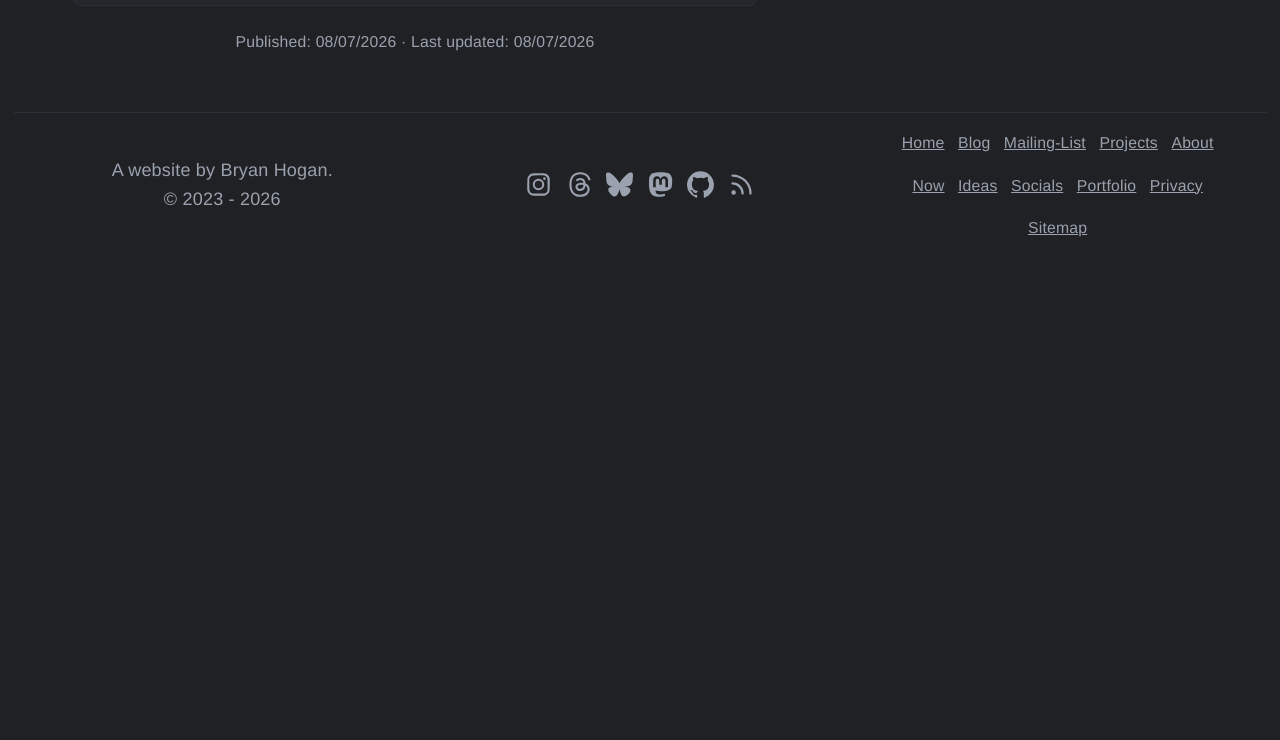
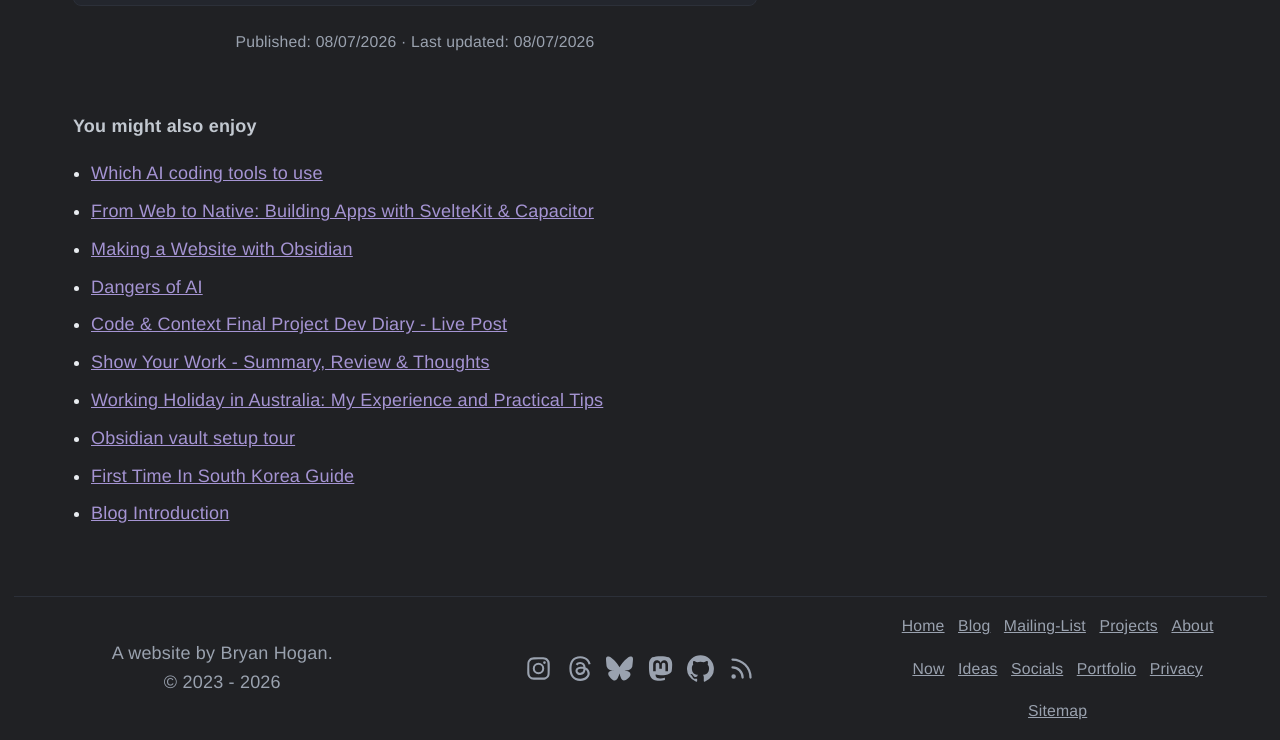
Before and after one commit to BryanHogan/bryanhogan, an Astro site: page /blog/ai-code-well in a window 1280 px wide. Shown: the part 4902-5642 px from the top of the page. Before the commit the page ends 5158 px from the top, so only its background shows below. Built offline with nearby package versions, Linux system fonts and the light colour scheme; Astro itself is replaced by a stand-in of ours; some packages are replaced by stand-ins of ours.

Commit message:
Added a "You might also enjoy" blog post list section after end of blog section

```diff
--- a/src/layouts/MdBlogLayout.astro
+++ b/src/layouts/MdBlogLayout.astro
@@ -17,6 +17,7 @@ import Icon from "../components/Icon.astro";
 import Button from "../components/Button.astro";
 import { mastodon, bluesky } from "../data/socials";
 import BryanHoganImage from "../assets/images/Bryan-Hogan.png";
+import featuredPosts from "../data/featured-posts";
 
 interface Props {
     post: CollectionEntry<"blog">;
@@ -29,12 +30,30 @@ const allPosts: CollectionEntry<"blog">[] = (await getCollection("blog")).sort(
 const indexOfPost = allPosts.findIndex(
     (posts) => posts.id === post.id,
 );
+const currentPostTags = new Set(post.data.tags);
 const sameTagPosts = allPosts.filter(
-    (posts) =>
-        posts.data.tags &&
-        posts.data.tags[0] === post.data.tags[0] &&
-        posts.data.title !== post.data.title
+    (candidatePost) =>
+        candidatePost.id !== post.id &&
+        candidatePost.data.tags.some((tag) => currentPostTags.has(tag)),
 );
+const mostRecentPost = allPosts.find(
+    (candidatePost) => candidatePost.id !== post.id,
+);
+const featuredBlogPosts = featuredPosts
+    .map((postId) => allPosts.find((candidatePost) => candidatePost.id === postId))
+    .filter((candidatePost): candidatePost is CollectionEntry<"blog"> =>
+        candidatePost !== undefined && candidatePost.id !== post.id
+    );
+const recommendationCandidates: CollectionEntry<"blog">[] = [
+    ...sameTagPosts,
+    ...(mostRecentPost ? [mostRecentPost] : []),
+    ...featuredBlogPosts,
+];
+const recommendedPosts = [
+    ...new Map(
+        recommendationCandidates.map((candidatePost) => [candidatePost.id, candidatePost]),
+    ).values(),
+];
 const { headings } = await render(post);
 
 
@@ -167,6 +186,18 @@ const isoLastUpdate = lastUpdate.toISOString();
             <p class="publication-dates">
                 Published: <time datetime={post.data.pubDate.toISOString()}>{post.data.pubDate.toLocaleDateString("en-GB")}</time> · Last updated: <time datetime={isoLastUpdate}>{formattedDateLastUpdate}</time>
             </p>
+            {recommendedPosts.length > 0 && (
+                <section class="related-posts markdown-container margin-top-xl" aria-labelledby="related-posts-heading">
+                    <p id="related-posts-heading" class="margin-bottom-s" style="color: var(--color-neutral-200)"><strong>You might also enjoy</strong></p>
+                    <ul>
+                        {recommendedPosts.map((recommendedPost) => (
+                            <li>
+                                <a href={`/blog/${recommendedPost.id}/`}>{recommendedPost.data.title}</a>
+                            </li>
+                        ))}
+                    </ul>
+                </section>
+            )}
 
         </div>
         <aside class="aside-container-right">
```
